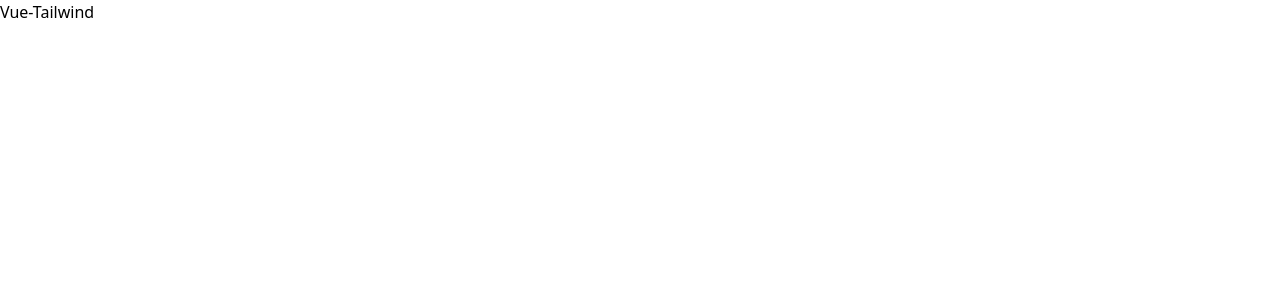
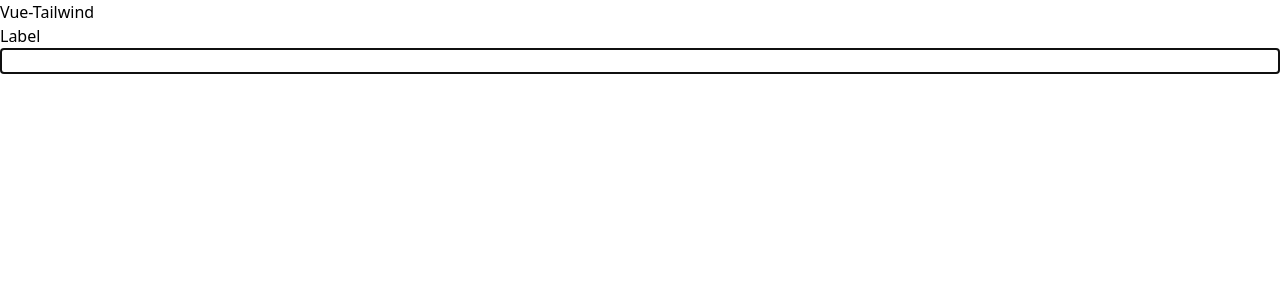
Before and after one commit to devxhub/vue-tailwind, a Vue app: page / in a window 1280 px wide. Shown: the top 300 px of the page. Built offline with nearby package versions, Linux system fonts and the light colour scheme.

Commit message:
text-input

```diff
--- a/src/App.vue
+++ b/src/App.vue
@@ -1,5 +1,14 @@
 <template>
-  <main>
-    Vue-Tailwind
-  </main>
+  <main>Vue-Tailwind</main>
+  <DTextInput v-model="text" label="Label" @change="data" @enter="console.log('enter')" autofocus />
 </template>
+
+<script setup>
+import { ref } from 'vue'
+import DTextInput from './components/DTextInput.vue'
+
+const text = ref()
+const data = (d) => {
+  // console.log(d)
+}
+</script>
--- a/src/components/DInput.vue
+++ /dev/null
@@ -1,38 +0,0 @@
-<template>
-  <label :for="id" class="block">
-    <span class="text-gray-700">{{ label }}</span>
-    <input
-      :id="id"
-      v-model="inputValue"
-      :type="type"
-      :placeholder="placeholder"
-      :disabled="disabled"
-      class="mt-1 block w-full rounded-md border-gray-300 shadow-sm focus:border-blue-500 focus:ring focus:ring-blue-500 focus:ring-opacity-50"
-      @input="$emit('update:modelValue', inputValue)"
-    />
-  </label>
-</template>
-
-<script setup lang="ts">
-import { ref } from 'vue';
-
-const props = defineProps({
-  modelValue: String,
-  label: String,
-  id: String,
-  type: {
-    type: String,
-    default: 'text',
-  },
-  placeholder: String,
-  disabled: Boolean,
-});
-
-const inputValue = ref(props.modelValue);
-
-inputValue.value = props.modelValue;
-</script>
-
-<style scoped>
-/* Add any additional styles here */
-</style>
--- /dev/null
+++ b/src/components/DTextInput.vue
@@ -0,0 +1,47 @@
+<template>
+  <label :for="id" class="block">
+    <span>{{ label }}</span>
+    <input
+      :id="id"
+      v-model="inputValue"
+      :type="type"
+      :placeholder="placeholder"
+      :disabled="disabled"
+      :readonly="readonly"
+      :autofocus="autofocus"
+      :required="required"
+      class="w-full border"
+      @focus="$emit('focus')"
+      @blur="$emit('blur')"
+      @change="$emit('change')"
+      @keyup.enter="$emit('enter')"
+      @input="$emit('update:modelValue', inputValue)"
+    />
+  </label>
+</template>
+
+<script setup lang="ts">
+import { ref, watch } from 'vue'
+
+const props = defineProps({
+  modelValue: String,
+  label: String,
+  id: String,
+  type: {
+    type: String,
+    default: 'text'
+  },
+  placeholder: String,
+  disabled: Boolean,
+  readonly: Boolean,
+  autofocus: Boolean,
+  required: Boolean,
+})
+const emit = defineEmits(['focus', 'blur', 'change','enter', 'update:modelValue'])
+
+const inputValue = ref(props.modelValue)
+
+watch(inputValue, (newValue: any) => {
+  emit('change', newValue)
+})
+</script>
--- a/src/index.ts
+++ b/src/index.ts
@@ -1,4 +1,4 @@
 import DButton from "./components/DButton.vue"
-import DInput from "./components/DInput.vue"
+import DTextInput from './components/DTextInput.vue'
 
-export default {DButton, DInput}
+export default { DButton, DTextInput }
```
